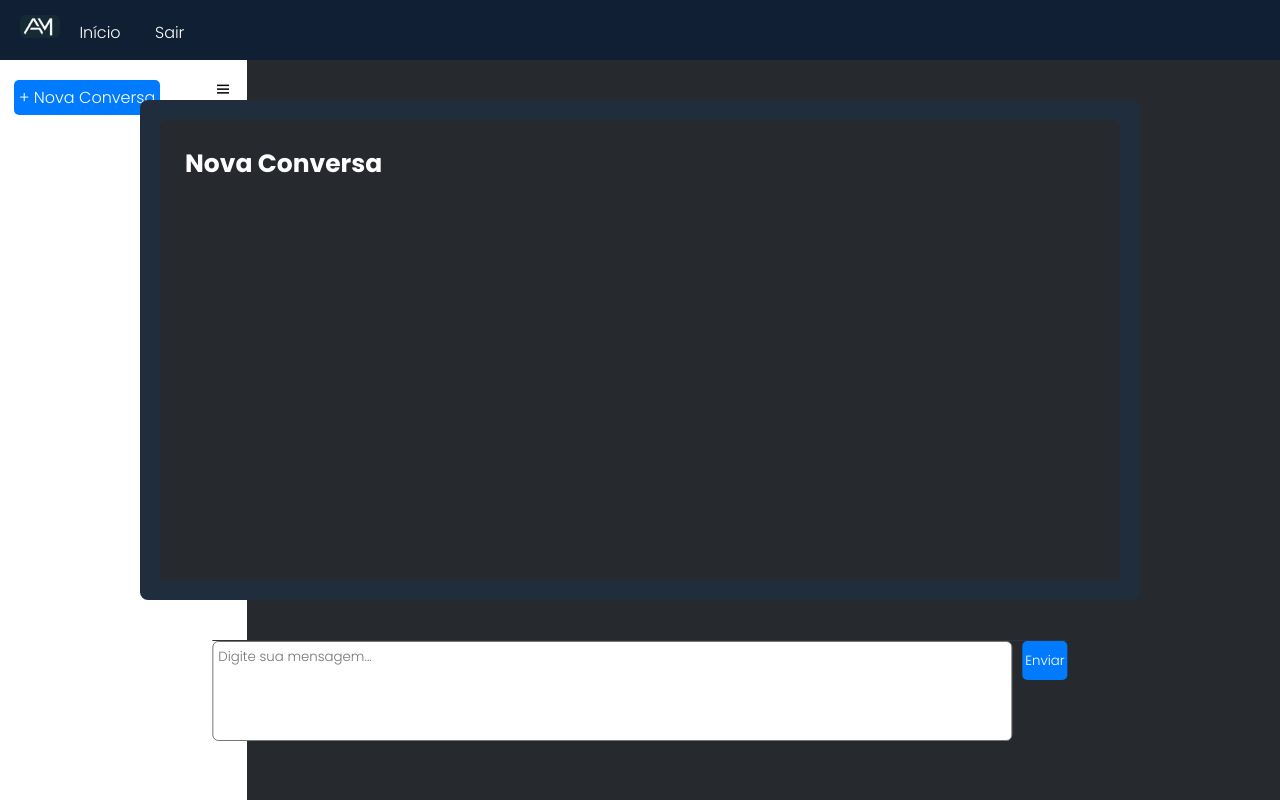
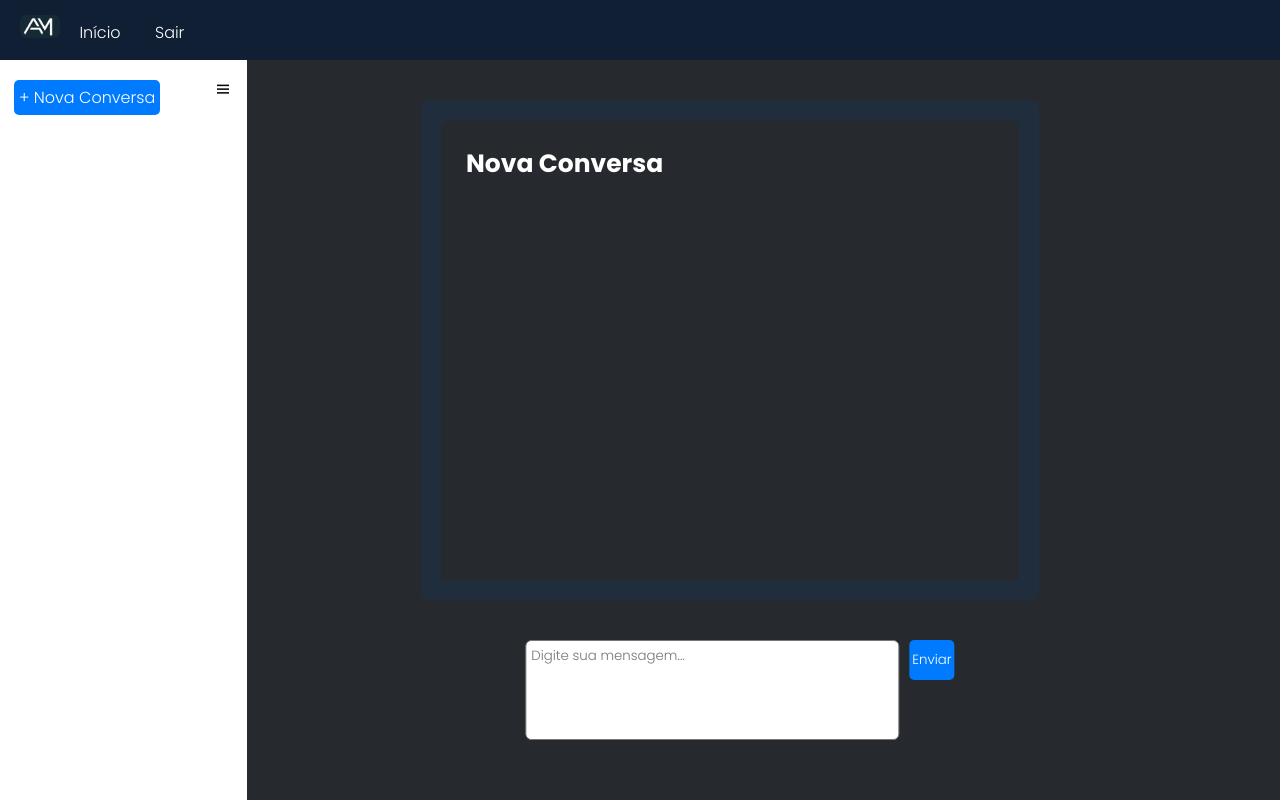
Before and after one commit to GuilhermeGMV/agentesMarcio, a Flask app: page /home in a window 1280 px wide. Run offline with Flask 3, Linux system fonts and the light colour scheme; the visitor is signed in with stand-in values (Sample User, id 1); data that the repository does not hold is empty; some libraries are stand-ins or nearby versions.

Commit message:
conversa e textarea não ficam em cima da sidebar

```diff
--- a/website/static/style2.css
+++ b/website/static/style2.css
@@ -27,6 +27,8 @@
 }
 
 body{
+    display: flex;
+    flex-direction: column;
     height: 100vh;
     background: var(--body-color);
 }
@@ -95,6 +97,7 @@ h3{
     border: var(--second-color);
     color: black;
     transition: var(--tran-03);
+    cursor: pointer;
 }
 .sidebar .toggle:hover{
     color: var(--black-hover-color);
@@ -404,7 +407,7 @@ h3{
 .chat-container {
     display: flex;
     flex-direction: column;
-    width: 1000px;
+    width: calc(60vw - 150px);
     background-color: #1f2d3d;
     border-radius: 8px;
     color: #ffffff;
@@ -412,6 +415,7 @@ h3{
     overflow: hidden;
     position: relative;
     padding: 20px;
+    margin-left: 180px;
 }
 
 .chat-box {
@@ -473,16 +477,16 @@ h3{
     bottom: -80px;
     left: 50%;
     transform: translateX(-50%);
-    border-top: 1px solid #333;
     z-index: 10;
 }
 
 .message-form textarea{
-    width: 800px;
+    width: calc(30vw - 10px);
     border-radius: 6px;
     padding: 5px;
     height: 100px;
     resize: none;
+    margin-left: 200px;
 }
 .message-form textarea::-webkit-scrollbar {
     width: 8px;
--- a/website/templates/base.html
+++ b/website/templates/base.html
@@ -9,7 +9,7 @@
     <meta name="viewport" content="width=device-width, initial-scale=1">
     <title>{% block title %}Home{% endblock %}</title>
 </head>
-<body>
+
 <nav class="navbar navbar-expand-lg navbar-dark bg-dark">
     <div class="collapse navbar-collapse" id="navbar">
         <div class="navbar-nav">
@@ -26,7 +26,7 @@
         </div>
     </div>
 </nav>
-
+<body>
     {% include 'modals/modal_logout.html' %}
 
     {% with messages = get_flashed_messages(with_categories=true) %}
--- a/website/templates/home.html
+++ b/website/templates/home.html
@@ -32,6 +32,7 @@
                 {% endfor %}
             {% else %}
                 <h3>Nova Conversa</h3>
+
             {% endif %}
         </div>
     </div>
```
Lines whose indentation alone changed are shown as unchanged.
